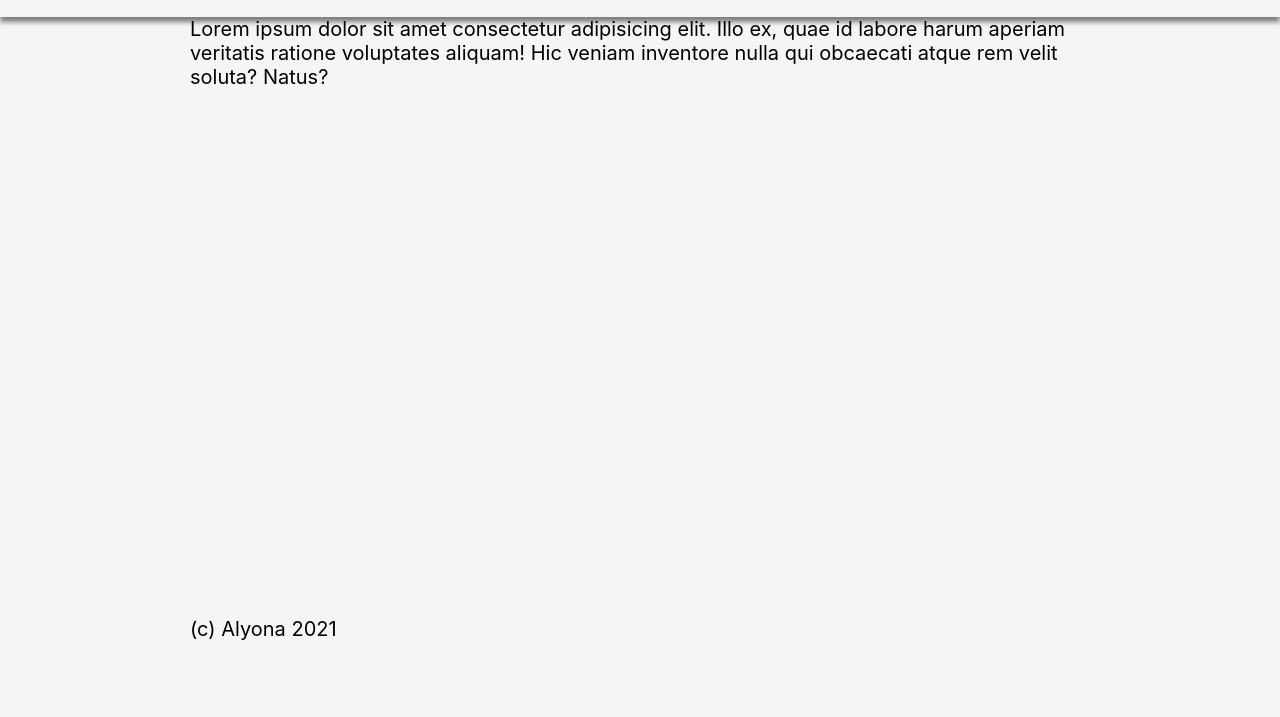
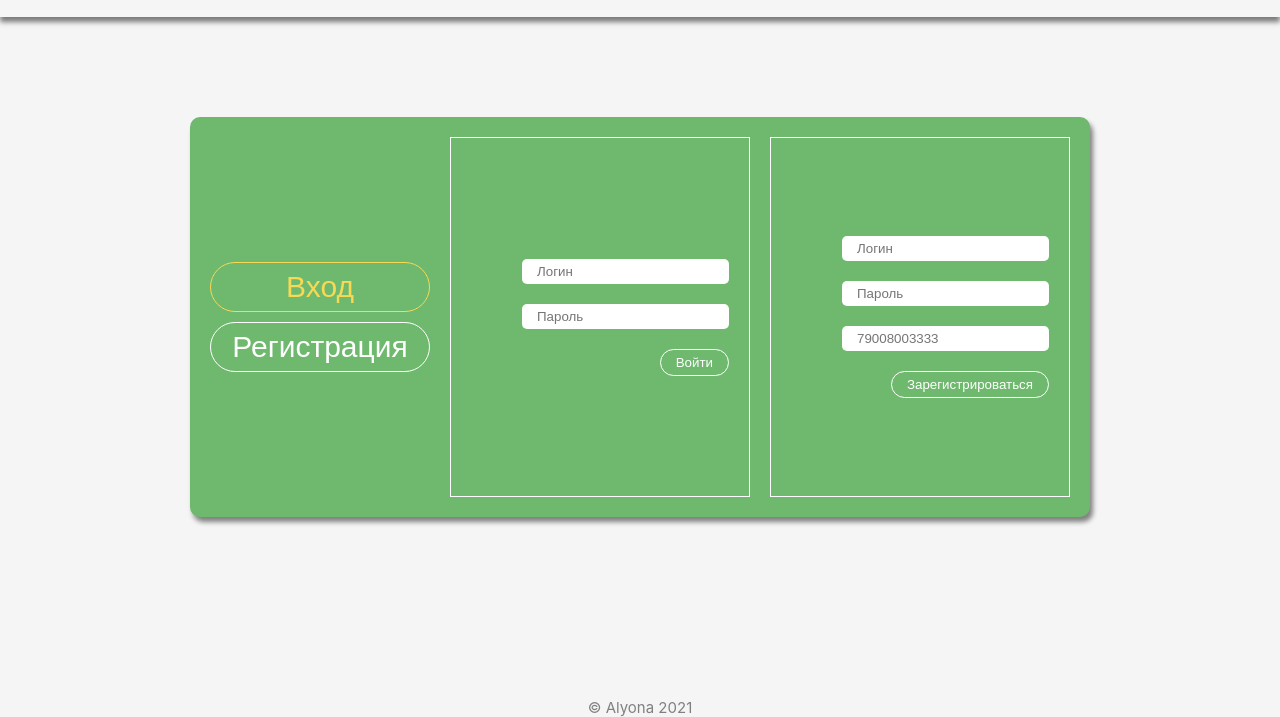
Before and after one commit to danchonysh/tours, a website: page client/index.html in a window 1280 px wide. Shown: the part 83-800 px from the top of the page. Drawn offline with Linux system fonts and the light colour scheme.

Commit message:
auth styles

```diff
--- a/client/index.html
+++ b/client/index.html
@@ -6,9 +6,13 @@
 	<meta name="viewport" content="width=device-width, initial-scale=1.0">
 	<title>Tours</title>
 	<link rel="icon" href="./static/favicon.png">
+	<link rel="stylesheet" href="./style/vars.css">
 	<link rel="stylesheet" href="./style/main.css">
 	<link rel="stylesheet" href="./style/header.css">
 	<link rel="stylesheet" href="./style/footer.css">
+	<link rel="stylesheet" href="./style/content/index.css">
+	<link rel="stylesheet" href="./style/content/auth.css">
+	<link rel="stylesheet" href="./style/content/input.css">
 </head>
 <body>
 	<header class="header">
@@ -25,12 +29,30 @@
 	</header>
 	<main class="content">
 		<div class="container">
-			<p>Lorem ipsum dolor sit amet consectetur adipisicing elit. Illo ex, quae id labore harum aperiam veritatis ratione voluptates aliquam! Hic veniam inventore nulla qui obcaecati atque rem velit soluta? Natus?</p>
+			<div class="content__auth">
+				<div class="auth__tabs">
+					<button class="pick">Вход</button>
+					<button>Регистрация</button>
+				</div>
+
+				<form class="auth__regis">
+					<input type="text" placeholder="Логин" required/>
+					<input type="password" placeholder="Пароль" required/>
+					<input type="submit" value="Войти"/>
+				</form>
+
+				<form class="auth__auth">
+					<input type="text" placeholder="Логин" required/>
+					<input type="password" placeholder="Пароль" required/>
+					<input type="tel" placeholder="79008003333" required/>
+					<input type="submit" value="Зарегистрироваться"/>
+				</form>
+			</div>
 		</div>
 	</main>
 	<footer class="footer">
 		<div class="container">
-			<p class="footer__about">(c) Alyona 2021</p>
+			<p class="footer__about">© Alyona 2021</p>
 		</div>
 	</footer>
 </body>
--- /dev/null
+++ b/client/style/content/auth.css
@@ -0,0 +1,64 @@
+.content__auth {
+	display: flex;
+	align-items: center;
+	justify-content: space-between;
+	width: 100%;
+	height: 100%;
+}
+
+.auth__tabs {
+	display: flex;
+	flex-direction: column;
+	align-items: flex-start;
+	justify-content: center;
+	height: 110px;
+}
+
+.auth__tabs button {
+	padding: .25rem .75rem;
+	font-size: 1.5rem;
+	cursor: pointer;
+	background-color: transparent;
+	color: white;
+	width: 220px;
+	height: 50px;
+	border-radius: 100px;
+	border: solid 1px white;
+	transition-property: color background-color border-color;
+	transition-duration: var(--duration);
+}
+
+.auth__tabs button:first-child {
+	margin-bottom: 5px;
+}
+
+.auth__tabs button:last-child {
+	margin-top: 5px;
+}
+
+.auth__tabs button.pick {
+	color: var(--attention-color);
+	border-color: var(--attention-color);
+}
+
+.auth__tabs button.pick:hover {
+	background-color: transparent;
+	color: var(--attention-color);
+	border-color: var(--attention-color);
+}
+
+.auth__tabs button:hover {
+	color: var(--main-color);
+	background-color: white;
+}
+
+.auth__regis, .auth__auth {
+	display: flex;
+	flex-direction: column;
+	justify-content: center;
+	align-items: flex-end;
+	width: 300px;
+	height: 100%;
+	border: solid 1px white;
+	padding: 1rem;
+}
--- /dev/null
+++ b/client/style/content/index.css
@@ -0,0 +1,13 @@
+.content {
+	display: flex;
+	align-items: center;
+	justify-content: center;
+}
+
+.content .container {
+	background-color: var(--main-color);
+	height: 50vh;
+	padding: 1rem;
+	border-radius: .5rem;
+	box-shadow: 3px 5px 5px gray;
+}
--- /dev/null
+++ b/client/style/content/input.css
@@ -0,0 +1,24 @@
+input {
+	padding: .25rem .75rem;
+	border-radius: 5px;
+	margin: 10px 0;
+}
+
+input:focus {
+	outline: solid 1px var(--attention-color);
+}
+
+input[type="submit"] {
+	border-radius: 50px;
+	cursor: pointer;
+	transition-property: background-color, border-color, color;
+	transition-duration: var(--duration);
+	color: white;
+	background-color: transparent;
+	border: solid 1px white;
+}
+
+input[type="submit"]:hover {
+	background-color: white;
+	color: var(--main-color)
+}
--- a/client/style/footer.css
+++ b/client/style/footer.css
@@ -0,0 +1,8 @@
+.footer .container{
+	height: 100%;
+	display: flex;
+	justify-content: center;
+	align-items: flex-end;
+	color: gray;
+	font-size: .75rem;
+}
--- a/client/style/header.css
+++ b/client/style/header.css
@@ -15,7 +15,7 @@
 	display: flex;
 	width: 410px;
 	justify-content: space-between;
-	border: solid 1px rgb(110, 185, 110);
+	border: solid 1px var(--main-color);
 }
 
 .header__logo-title {
--- a/client/style/main.css
+++ b/client/style/main.css
@@ -4,10 +4,6 @@
 	box-sizing: border-box;
 	outline: none;
 	border: none;
-}
-
-:root {
-	font-size: 20px;
 }
 
 html {
--- /dev/null
+++ b/client/style/vars.css
@@ -0,0 +1,8 @@
+:root {
+	font-size: 20px;
+	--main-color: rgb(110, 185, 110);
+	--secondary-color: rgb(56, 141, 56);
+	--danger-color: rgb(248, 79, 79);
+	--attention-color: rgb(246, 217, 84);
+	--duration: .25s;
+}
```
